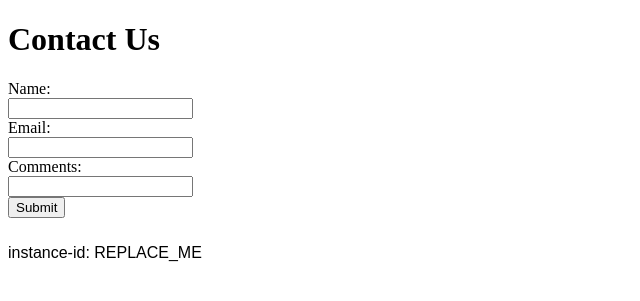
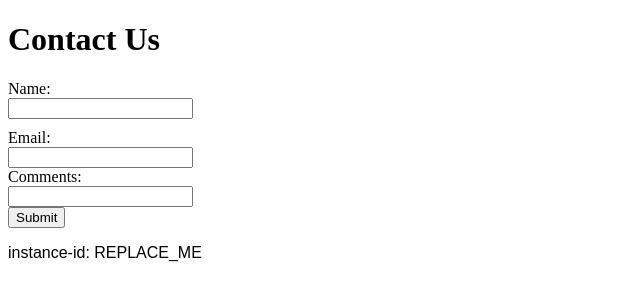
Before and after one commit to psumranchit/flask-demo-for-jenkins-lab, a Flask app: page /contact in a window 1280 px wide. Shown: the part 214-515 px from the top of the page, without its empty margins (0-640 px from the left). Run offline with Flask 2, Linux system fonts and the light colour scheme.

Commit message:
formatting

```diff
--- a/static/css/template.css
+++ b/static/css/template.css
@@ -8,9 +8,10 @@
 .meme {
     font-family: fantasy;
 }
-
 .contact_form {
     display: inline-block;
     width: 100px;
+}
+.contact_div {
     margin-bottom: 10px;
 }
--- a/templates/contact.html
+++ b/templates/contact.html
@@ -11,7 +11,7 @@
     <h1> Contact Us </h1>
 
     <form class="contact_form" onsubmit="return submitForm(event)">
-        <div>
+        <div class="contact_div">
             <label>Name:</label>
             <input id="name" name="name" type="text">
         </div>
```
